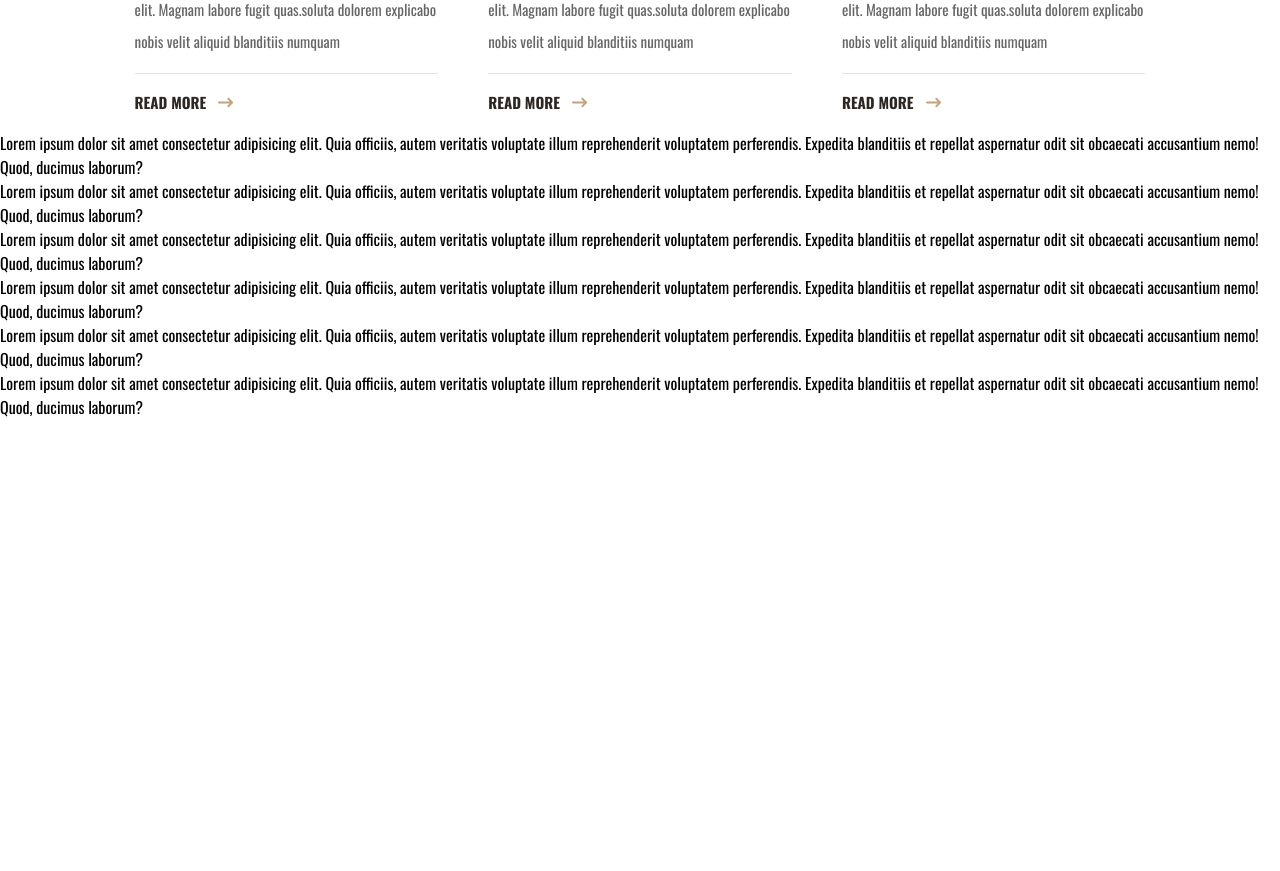
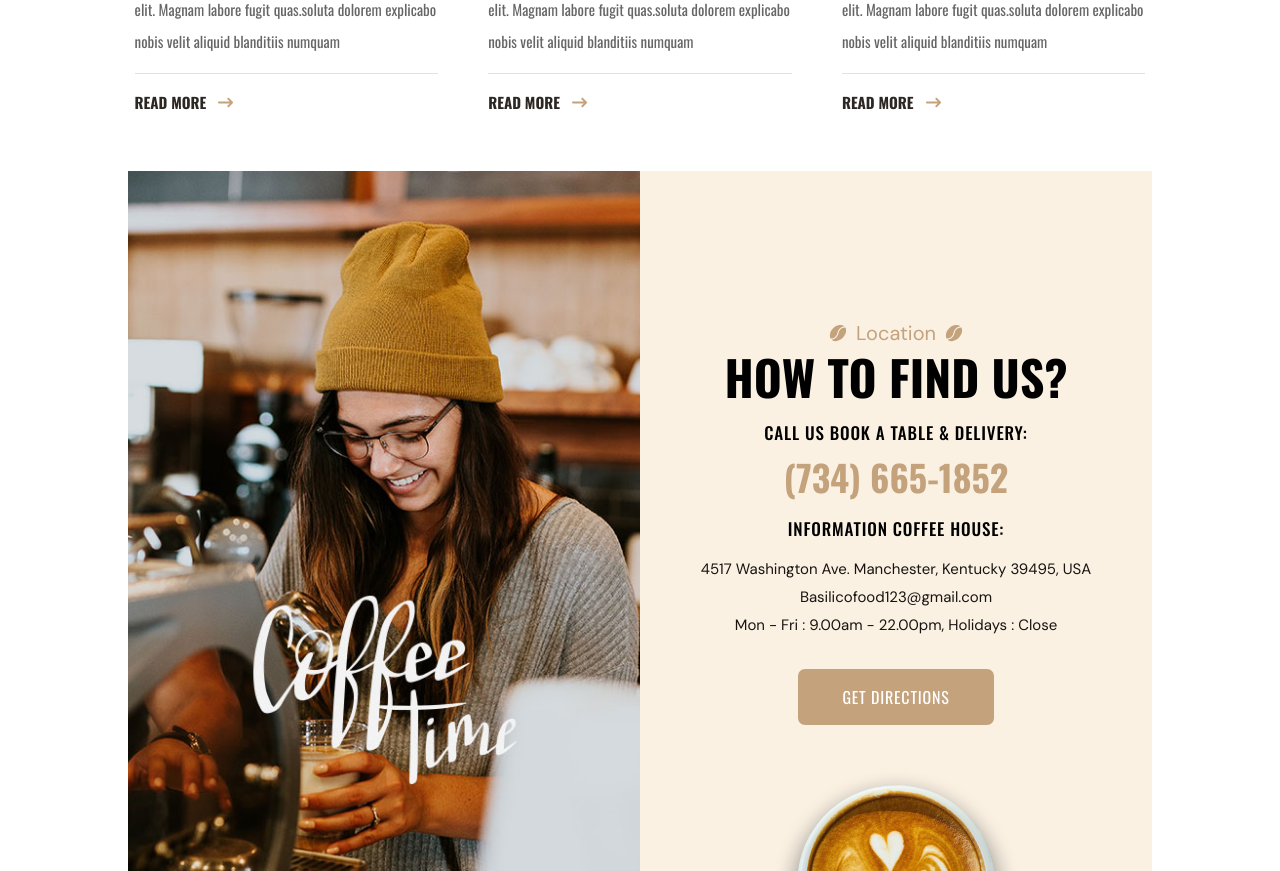
Before and after one commit to MahmoudNassim/Basilico-Cafe, a React (Vite) app: page / in a window 1280 px wide. Shown: the part 6280-7151 px from the top of the page. Before the commit the page ends 6699 px from the top, so only its background shows below. Built offline with nearby package versions, Linux system fonts and the light colour scheme; a web font is replaced by a local one.

Commit message:
add our location component

```diff
--- /dev/null
+++ b/src/components/OurLocation.tsx
@@ -0,0 +1,67 @@
+import { PiCoffeeBeanFill } from "react-icons/pi";
+import img from "../assets/images/Home/coffee-time.jpg";
+import coffee from "../assets/images/Home/coffee-time-1.png";
+
+const OurLocation = () => {
+  return (
+    <div className="mt-10 container mx-auto  flex justify-center items-center max-md:flex-col h-[700px]  max-md:h-[950px] ">
+      <div className="h-full w-[100%] max-md:h-[400px] md:w-[50%] lg:w-[40%]">
+        <img
+          className="w-full h-full object-cover"
+          src={img}
+          alt="Our Location"
+        />
+      </div>
+      <div className="bg-[#FAF1E3] flex flex-col w-[100%] md:w-[50%] lg:w-[40%] max-md: justify-center items-center p-10 h-full relative overflow-hidden">
+        <h4
+          style={{ fontFamily: "DM Sans, sans-serif" }}
+          className="flex items-center justify-center text-[#c3a27c] text-[20px] leading-8 max-md:text-[15px]"
+        >
+          <PiCoffeeBeanFill className="inline-block mr-2 uppercase text-[#c3a27c]" />
+          Location
+          <PiCoffeeBeanFill className="inline-block ml-2 text-[#c3a27c]" />
+        </h4>
+        <h2 className="text-5xl max-md:text-3xl leading-14 uppercase font-extrabold ">
+          How to find us?
+        </h2>
+        <div className="flex flex-col justify-center items-center my-4">
+          <p className="text-[17px] font-medium leading-6 uppercase tracking-wider mb-2">
+            call us book a table & delivery:
+          </p>
+          <p className="text-[#c3a27c] text-4xl font-bold leading-12">
+            (734) 665-1852
+          </p>
+        </div>
+        <p className="text-[17px] leading-6 font-medium tracking-wider uppercase">
+          information coffee house:
+        </p>
+        <div
+          style={{ fontFamily: "DM Sans, sans-serif" }}
+          className="flex flex-col justify-center items-center my-4 gap-1 mb-3"
+        >
+          <p className="text-[#171412] text-[15px] leading-6">
+            4517 Washington Ave. Manchester, Kentucky 39495, USA
+          </p>
+          <p className="text-[#171412] text-[15px] leading-6 text-center">
+            Basilicofood123@gmail.com
+          </p>
+          <p className="text-[#171412] text-[15px] leading-6 text-center">
+            Mon - Fri : 9.00am - 22.00pm, Holidays : Close
+          </p>
+        </div>
+        <button
+          className="bg-[#c3a27c] mt-5 tracking-wider text-white px-11 py-4 rounded-[7px] hover:bg-white hover:text-black
+        transition-all duration-500 uppercase cursor-pointer cursor-hover "
+        >
+          Get Directions
+        </button>
+
+        <div className="absolute -bottom-36 left-1/2 -translate-x-1/2 ">
+          <img src={coffee} alt="Coffee" />
+        </div>
+      </div>
+    </div>
+  );
+};
+
+export default OurLocation;
--- a/src/pages/HomePage.tsx
+++ b/src/pages/HomePage.tsx
@@ -17,6 +17,7 @@ import PrivateEvent from "../components/HomeComponents/PrivateEvent";
 import Customer from "../components/HomeComponents/Customer";
 import BrandsSwiper from "../components/BrandsSwiper";
 import Latestnews from "../components/HomeComponents/Latestnews";
+import OurLocation from "../components/OurLocation";
 
 const HomePage = () => {
   type slides = {
@@ -81,7 +82,8 @@ const HomePage = () => {
       <Customer />
       <BrandsSwiper />
       <Latestnews />
-      <div>
+      <OurLocation />
+      {/* <div>
         <p>
           Lorem ipsum dolor sit amet consectetur adipisicing elit. Quia
           officiis, autem veritatis voluptate illum reprehenderit voluptatem
@@ -118,7 +120,7 @@ const HomePage = () => {
           perferendis. Expedita blanditiis et repellat aspernatur odit sit
           obcaecati accusantium nemo! Quod, ducimus laborum?
         </p>
-      </div>
+      </div> */}
     </div>
   );
 };
```
